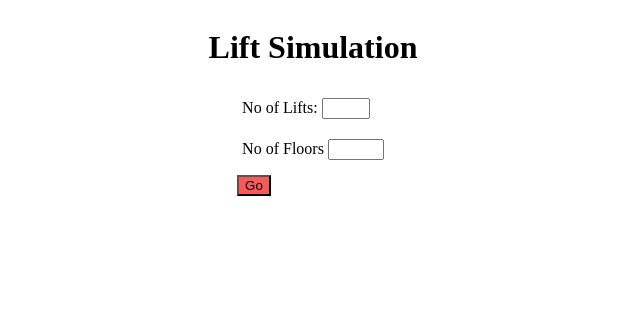
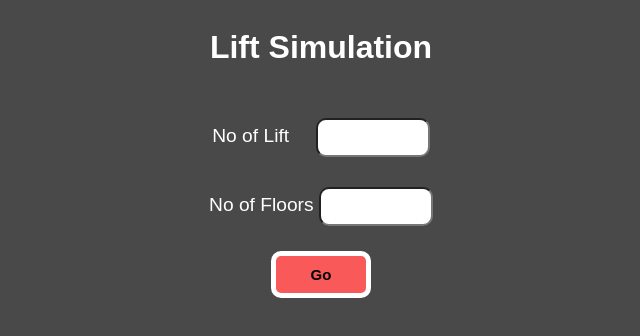
Before and after one commit to Manas-E/lift, a plain HTML site: page index.html in a window 1280 px wide. Shown: the whole page, without its empty margins (327-967 px from the left). Drawn offline with Linux system fonts and the light colour scheme.

Commit message:
feat:  add css modifications

```diff
--- a/css/styles.css
+++ b/css/styles.css
@@ -4,18 +4,58 @@
   --height: 150px;
 }
 
-.body {
+body {
   width: 100%;
   overflow: "visible";
+  font-family: sans-serif;
+  background-color: rgb(73, 73, 73);
+  color:white;
 
 }
 .inputBox {
   padding: 10px;
+  margin-bottom:10px;
+  justify-content:space-between;
+  font-size: medium;
+  font-size: larger;
 }
+
+input{
+  width:100%;
+  width:100px;
+  height:25px;
+  border-radius: 10px;
+  padding:5px;
+  text-align:center;
+}
+
+button{
+  padding:10px;
+  font-weight:700;
+  font-size:15px;
+  border-radius: 10px;
+  width:100px;
+}
+
+form{
+  border-radius: 5px;
+  padding:20px;
+  display: flex;
+  flex-direction: column;
+  align-items: center;
+  justify-items: center;
+}
+
+
+
+.downButton{
+  background-color: rgb(49, 49, 252);
+}
+
 
 .floor {
   display: flex;
-  background-color: gray;
+  background-color: rgb(17, 15, 15);
   align-items: center;
   justify-content: space-between;
   padding: 0px 20px;
@@ -31,6 +71,8 @@
 button {
   margin: 5px;
   background-color: rgb(250, 89, 89);
+  cursor: pointer;
+  border: 5px solid white;
 }
 
 .liftGate {
--- a/index.html
+++ b/index.html
@@ -12,7 +12,7 @@
       <h1>Lift Simulation</h1>
       <form id="form">
       <div class="inputBox">
-        <label>No of Lifts:</label>
+        <label>No of Lift &nbsp;&nbsp;&nbsp;  </label>
         <input type="number" min="1" max="4" id="liftInput"  >
       </div>
 
--- a/js/index.js
+++ b/js/index.js
@@ -8,8 +8,8 @@ const form = document.querySelector('form')
 let liftHTML = `
   <div class="floor">
     <div id="commands">
-      <button  id="upButton">+</button>
-      <button>-</button>
+      <button  class="upButton">+</button>
+      <button class="downButton">-</button>
     </div>
 
     <div id="gates">
@@ -182,9 +182,11 @@ form.addEventListener('submit', (e) => {
   console.log(allLeftLiftGates, allRightLiftGates, liftGates);
 
   let upbtns = document.getElementsByClassName("upButton");
+  let downbtns = document.getElementsByClassName("downButton");
+
   upbtns = [...upbtns];
-
-  console.log(upbtns);
+  downbtns=[...downbtns];
+  console.log(downbtns);
   setTimeout(()=>{
     upbtns.forEach((upbtn, idx) =>
     upbtn.addEventListener("click", (e) => {
@@ -194,6 +196,14 @@ form.addEventListener('submit', (e) => {
 
     })
   )
+  downbtns.forEach((upbtn, idx) =>
+  upbtn.addEventListener("click", (e) => {
+    let diff = totalFloors - 1 - idx;
+    let liftNumber =0, currentFloorID = idx;
+    controller(idx)
+
+  })
+)
   },5000)
 
 });
@@ -278,7 +288,7 @@ function createLifts(totalFloors, totalLifts) {
   <div class="floor">
     <div id="commands">
       <button class="upButton">+</button>
-      <button>-</button>
+      <button class="downButton">-</button>
     </div>
 
     ${i + 1 == totalFloors ? gateHTML : ""}
```
